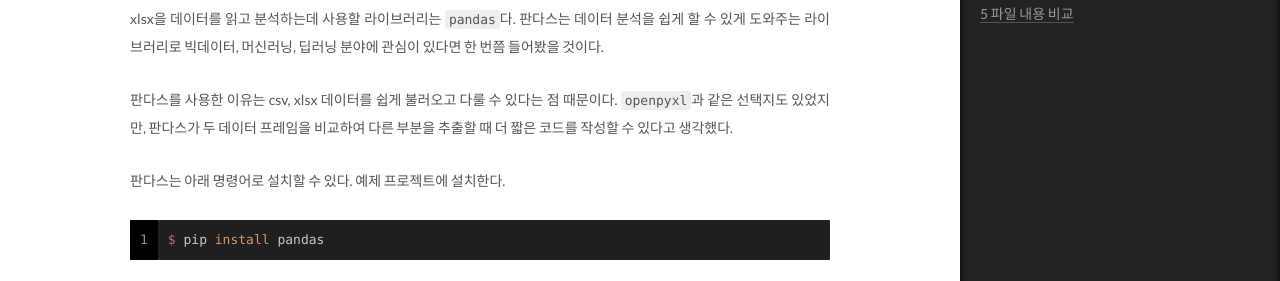
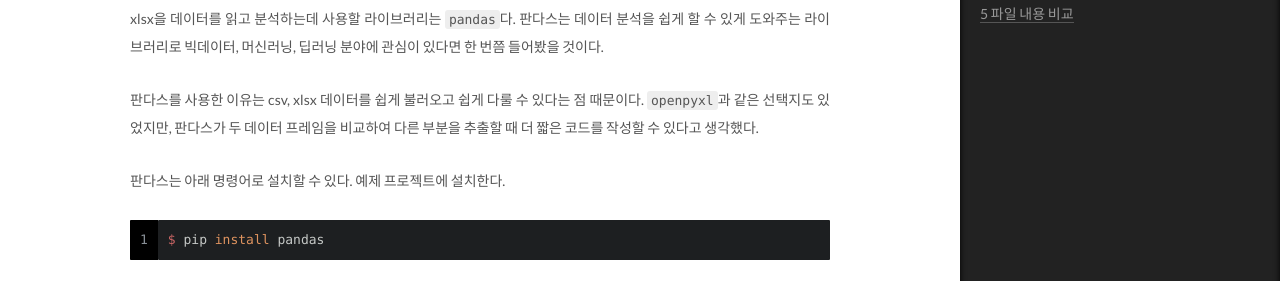
Before and after one commit to dc7303/dc7303.github.io, a Jekyll site: the page built from _posts/2019-12-07-pythonMakedCrawler4.md, in a window 1280 px wide and 1400 px high, scrolled down 5590 px. Shown: the part 169-450 px from the top of the window. Built offline with Jekyll 4.4.1, drawn with Linux system fonts in a browser that asks for light colours; comment, search, counter and statistics services are not loaded; some of the changed text lies outside the part shown.

Commit message:
잘못된 표현 및 오타 수정

````diff
--- a/_posts/2019-12-07-pythonMakedCrawler4.md
+++ b/_posts/2019-12-07-pythonMakedCrawler4.md
@@ -223,7 +223,7 @@ print(new_file_list)
 #### 판다스
 xlsx을 데이터를 읽고 분석하는데 사용할 라이브러리는 `pandas`다. 판다스는 데이터 분석을 쉽게 할 수 있게 도와주는 라이브러리로 빅데이터, 머신러닝, 딥러닝 분야에 관심이 있다면 한 번쯤 들어봤을 것이다.
 
-판다스를 사용한 이유는 csv, xlsx 데이터를 쉽게 불러오고 다룰 수 있다는 점 때문이다. `openpyxl`과 같은 선택지도 있었지만, 판다스가 두 데이터 프레임을 비교하여 다른 부분을 추출할 때 더 짧은 코드를 작성할 수 있다고 생각했다.
+판다스를 사용한 이유는 csv, xlsx 데이터를 쉽게 불러오고 쉽게 다룰 수 있다는 점 때문이다. `openpyxl`과 같은 선택지도 있었지만, 판다스가 두 데이터 프레임을 비교하여 다른 부분을 추출할 때 더 짧은 코드를 작성할 수 있다고 생각했다.
 
 판다스는 아래 명령어로 설치할 수 있다. 예제 프로젝트에 설치한다.
 
@@ -346,6 +346,7 @@ def get_file_diff_info_list(after_xlsx_path_list: list, before_dir_path: str) ->
 
 ```python
 # xlsxhandler.py
+
 ...
 
 def get_file_diff_info_list(after_xlsx_path_list: list, before_dir_path: str) -> list:
@@ -412,7 +413,7 @@ row 데이터가 배열로 되어 있는걸 볼 수 있다. 이 데이터는 비
 
 추가할 때 `before`에 있던 데이터는 row 앞뒤로 `~`을 더해준다. `~`을 더해주는 것은 추후 슬랙에 내용을 전달할 때 마크다운 역할을 하기 때문이다. (~~이런 식으로 말이다~~)
 
-이렇게 분류한 파일의 변경 리스트를 원하는 메세지 포맷으로 셋팅하여 슬랙으로 전송할 예정이다. 원할 때 이 리스트를 활용하여 메세지를 만들 수 있도록 `models.py`파일을 생성하고 클래스를 추가한다.
+이렇게 분류한 파일의 변경 리스트를 원하는 메세지 포맷으로 셋팅하여 슬랙으로 전송할 예정이다. 원할 때 이 리스트를 활용하여 메세지를 만들 수 있도록 `models.py` 파일을 생성하고 클래스를 추가한다.
 
 ```python
 # models.py
````
Also changed, not shown: other parts of _posts/2019-12-07-pythonMakedCrawler4.md (+4 -4 lines).
